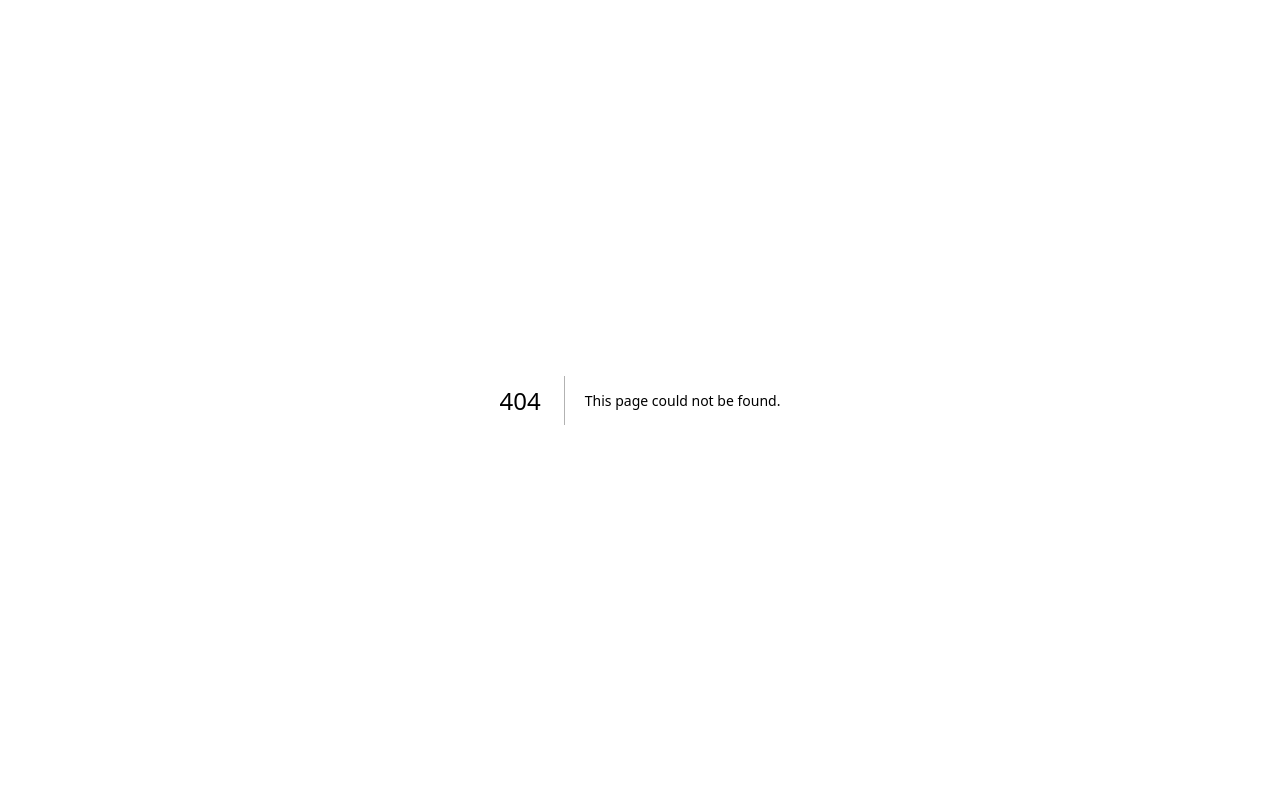
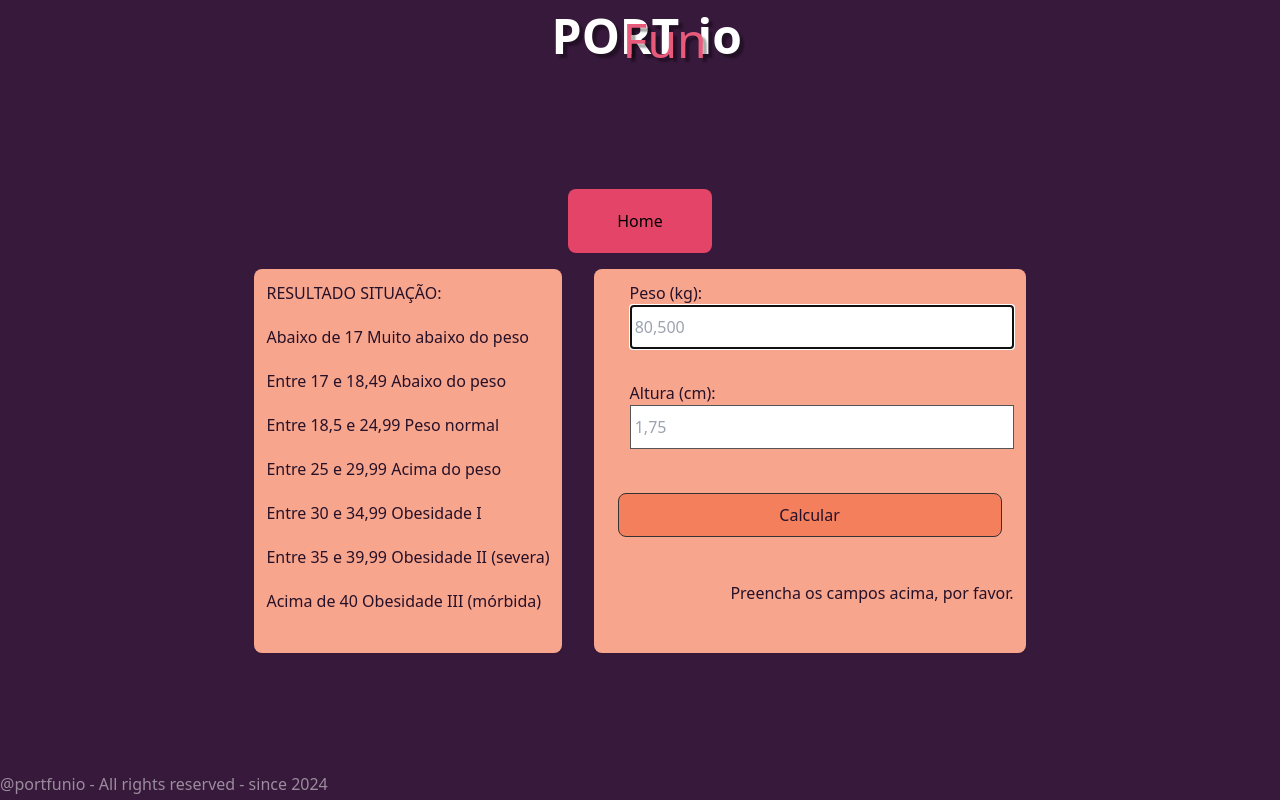
Before and after one commit to Togashiteam/portifolio, a Next.js app: page /imc in a window 1280 px wide. Before the commit this address had no page. Built offline with nearby package versions, Linux system fonts and the light colour scheme; a web font is replaced by a local one.

Commit message:
Feature/imc (#13)
Co-authored-by: Evandro Luiz <the.custon@gmail.com>

```diff
--- a/src/app/dev/page.tsx
+++ b/src/app/dev/page.tsx
@@ -1,7 +1,9 @@
+import IMCCalculator from "../imc/page";
+
 export default function Dev() {
-
-    <h1>
-      DEV Works
-    </h1>
-
+  return (
+    <>
+      <h1>DEV Works</h1>
+    </>
+  );
 }
--- /dev/null
+++ b/src/app/imc/page.tsx
@@ -0,0 +1,177 @@
+"use client"
+
+import { useState } from "react";
+
+export default function Imc() {
+  const [weightImcState, setWeightImcState] = useState("");
+  const [heightImcState, setHeightImcState] = useState("");
+  const [resultImcState, setResultImcState] = useState("");
+
+  const calculateIMC = (weight: string, height: string) => {
+    const weightNum = parseFloat(weight.replace(",", "."));
+    const heightNum = parseFloat(height.replace(",", "."));
+
+    if (weightNum > 0 && heightNum > 0) {
+      const result = weightNum / (heightNum * heightNum);
+      setResultImcState(result.toFixed(2)); //Definindo o valor.
+    }
+  };
+
+
+
+  return (
+    <>
+      <div className="wrapper w-screen h-screen flex flex-col justify-between bg-primary-400">
+        <header>
+          <div className="logo">
+            <div className="text-secondary port"> PORT </div>
+            <div className="text-secondary io"> io </div>
+            <div className="text-funny fun"> Fun </div>
+          </div>
+        </header>
+        <div className="grid justify-center ">
+          <div className="flex justify-center">
+            <a href="./">
+              <h2 className="flex box-border justify-center items-center rounded-lg w-36 h-16 bg-danger-700 shadow-sm hover:shadow-danger-400">
+                Home
+              </h2>
+            </a>
+          </div>
+          <div className="flex ">
+            <div className="hidden columns-1 box-border max-w-4xl h-96 rounded-lg bg-success-300 text-primary-700 p-3 m-4 flex-col items-start gap-1 shadow-sm hover:shadow-danger-400 md:flex md:gap-5">
+              <p>RESULTADO SITUAÇÃO:</p>
+              <p
+                className={
+                  parseFloat(resultImcState) <= 17 ? "text-danger-300" : ""
+                }
+              >
+                Abaixo de 17 Muito abaixo do peso
+              </p>
+              <p
+                className={
+                  parseFloat(resultImcState) > 17 &&
+                    parseFloat(resultImcState) < 18.49
+                    ? "text-danger-300"
+                    : ""
+                }
+              >
+                Entre 17 e 18,49 Abaixo do peso
+              </p>
+              <p
+                className={
+                  parseFloat(resultImcState) > 18.5 &&
+                    parseFloat(resultImcState) < 24.99
+                    ? "text-danger-300"
+                    : ""
+                }
+              >
+                Entre 18,5 e 24,99 Peso normal
+              </p>
+              <p
+                className={
+                  parseFloat(resultImcState) > 25 &&
+                    parseFloat(resultImcState) < 29.99
+                    ? "text-danger-300"
+                    : ""
+                }
+              >
+                Entre 25 e 29,99 Acima do peso
+              </p>
+              <p
+                className={
+                  parseFloat(resultImcState) > 30 &&
+                    parseFloat(resultImcState) < 34.99
+                    ? "text-danger-300"
+                    : ""
+                }
+              >
+                Entre 30 e 34,99 Obesidade I
+              </p>
+              <p
+                className={
+                  parseFloat(resultImcState) > 35 &&
+                    parseFloat(resultImcState) < 39.99
+                    ? "text-danger-300"
+                    : ""
+                }
+              >
+                Entre 35 e 39,99 Obesidade II (severa)
+              </p>
+              <p
+                className={
+                  parseFloat(resultImcState) >= 40 ? "text-danger-300" : ""
+                }
+              >
+                Acima de 40 Obesidade III (mórbida)
+              </p>
+            </div>
+            <div className="flex columns-1 box-border max-w-4xl h-96 rounded-lg bg-success-300 text-primary-700 p-3 m-4 flex-col items-end gap-8 shadow-sm hover:shadow-danger-400">
+              <div className="grid">
+                <label className="box-border" htmlFor="weight">
+                  Peso (kg):{" "}
+                </label>
+                <input
+                  autoFocus
+                  className="
+                  [appearance:textfield]
+                  [&::-webkit-outer-spin-button]:appearance-none
+                  [&::-webkit-inner-spin-button]:appearance-none
+                  w-96
+                  h-11
+                  border
+                  border-dark-700"
+                  type="number"
+                  id="weight"
+                  value={weightImcState}
+                  onChange={e => setWeightImcState(e.currentTarget.value)}
+                  placeholder=" 80,500 "
+                />
+              </div>
+              <div className="grid">
+                <label htmlFor="height">Altura (cm): </label>
+                <input
+                  className="imc-input
+                  [appearance:textfield]
+                  [&::-webkit-outer-spin-button]:appearance-none
+                  [&::-webkit-inner-spin-button]:appearance-none
+                  w-96
+                  h-11
+                  border border-dark-400"
+                  type="number"
+                  id="height"
+                  value={heightImcState}
+                  onChange={e => setHeightImcState(e.currentTarget.value)}
+                  placeholder=" 1,75"
+                />
+              </div>
+              <button
+                className="w-96 h-11 p-1 m-3 rounded-lg border border-dark-700 transition ease-in-out delay-150 bg-success-700 hover:bg-success-400 duration-300"
+                onClick={() => calculateIMC(weightImcState, heightImcState)}
+              >
+                Calcular
+              </button>
+              {resultImcState && (
+                <div className="flex items-start gap-2">
+                  <h3>Resultado</h3>
+                  <p>Seu IMC {resultImcState}</p>
+                </div>
+              )}
+              {!resultImcState && (
+                <div className="flex items-start gap-2">
+                  <p>Preencha os campos acima, por favor.</p>
+                </div>
+              )}
+            </div>
+          </div>
+        </div>
+        <footer className="footer">
+          <div className="footer">
+            <div className="footer home">
+              @portfunio - All rights reserved - since 2024
+            </div>
+          </div>
+        </footer>
+      </div>
+    </>
+  )
+}
--- a/src/app/style/page.tsx
+++ b/src/app/style/page.tsx
@@ -1,3 +1,4 @@
+
 export default function Style() {
   return (
     <>
```
Also changed, not shown: src/app/style/border/page.tsx (+12 -7 lines).
